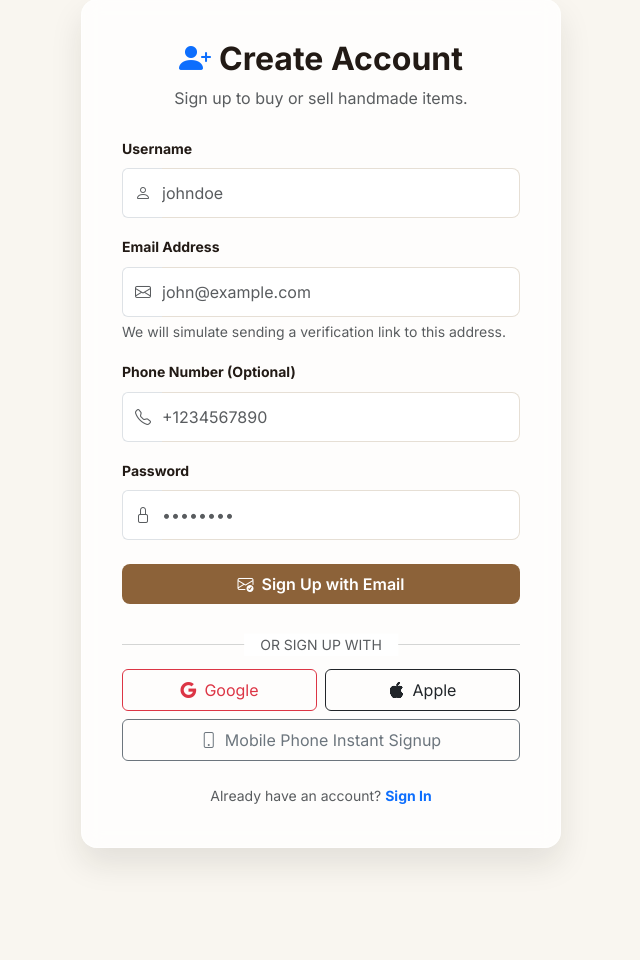
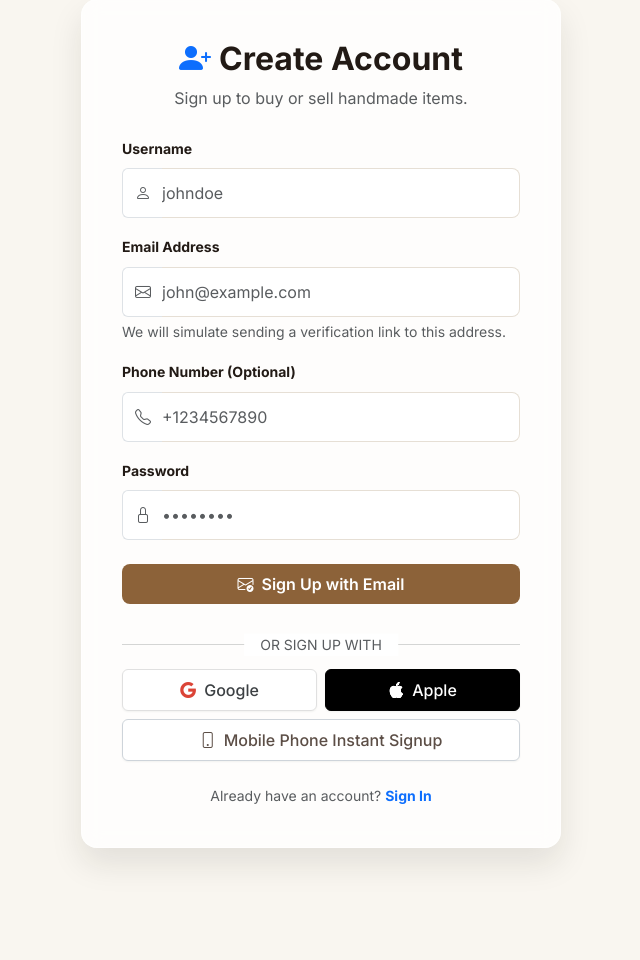
Before and after one commit to melkadi84/SoffianProject, a Django app: page /signup/ in a window 1280 px wide. Shown: the part 179-1139 px from the top of the page, without its empty margins (319-959 px from the left). Run offline with Django 5.2, Linux system fonts and the light colour scheme; data that the repository does not hold is empty; some libraries are stand-ins or nearby versions; some web fonts are replaced.

Commit message:
Enhance social authentication buttons with premium styles

```diff
--- a/core/templates/core/login.html
+++ b/core/templates/core/login.html
@@ -47,21 +47,21 @@
         <div class="row g-2 mb-4">
             <!-- Google Login -->
             <div class="col-6">
-                <a href="{% url 'mock_oauth' 'google' %}" class="btn btn-outline-danger w-100 py-2 d-flex align-items-center justify-content-center gap-2 small">
+                <a href="{% url 'mock_oauth' 'google' %}" class="btn btn-social-google w-100 py-2 d-flex align-items-center justify-content-center gap-2 small">
                     <i class="bi bi-google"></i> {% t "Google" %}
                 </a>
             </div>
 
             <!-- Apple Login -->
             <div class="col-6">
-                <a href="{% url 'mock_oauth' 'apple' %}" class="btn btn-outline-dark w-100 py-2 d-flex align-items-center justify-content-center gap-2 small">
+                <a href="{% url 'mock_oauth' 'apple' %}" class="btn btn-social-apple w-100 py-2 d-flex align-items-center justify-content-center gap-2 small">
                     <i class="bi bi-apple"></i> {% t "Apple" %}
                 </a>
             </div>
 
             <!-- Mobile Instant Login -->
             <div class="col-12 mt-2">
-                <button class="btn btn-outline-secondary w-100 py-2 d-flex align-items-center justify-content-center gap-2 small" type="button" data-bs-toggle="collapse" data-bs-target="#mobileCollapse" aria-expanded="false" aria-controls="mobileCollapse">
+                <button class="btn btn-social-mobile w-100 py-2 d-flex align-items-center justify-content-center gap-2 small" type="button" data-bs-toggle="collapse" data-bs-target="#mobileCollapse" aria-expanded="false" aria-controls="mobileCollapse">
                     <i class="bi bi-phone"></i> {% t "Mobile Phone Instant Signin" %}
                 </button>
                 <div class="collapse mt-2" id="mobileCollapse">
--- a/core/templates/core/signup.html
+++ b/core/templates/core/signup.html
@@ -63,21 +63,21 @@
         <div class="row g-2 mb-4">
             <!-- Google Sign-up -->
             <div class="col-6">
-                <a href="{% url 'mock_oauth' 'google' %}" class="btn btn-outline-danger w-100 py-2 d-flex align-items-center justify-content-center gap-2 small">
+                <a href="{% url 'mock_oauth' 'google' %}" class="btn btn-social-google w-100 py-2 d-flex align-items-center justify-content-center gap-2 small">
                     <i class="bi bi-google"></i> {% t "Google" %}
                 </a>
             </div>
 
             <!-- Apple Sign-up -->
             <div class="col-6">
-                <a href="{% url 'mock_oauth' 'apple' %}" class="btn btn-outline-dark w-100 py-2 d-flex align-items-center justify-content-center gap-2 small">
+                <a href="{% url 'mock_oauth' 'apple' %}" class="btn btn-social-apple w-100 py-2 d-flex align-items-center justify-content-center gap-2 small">
                     <i class="bi bi-apple"></i> {% t "Apple" %}
                 </a>
             </div>
 
             <!-- Mobile Instant Login -->
             <div class="col-12 mt-2">
-                <button class="btn btn-outline-secondary w-100 py-2 d-flex align-items-center justify-content-center gap-2 small" type="button" data-bs-toggle="collapse" data-bs-target="#mobileCollapse" aria-expanded="false" aria-controls="mobileCollapse">
+                <button class="btn btn-social-mobile w-100 py-2 d-flex align-items-center justify-content-center gap-2 small" type="button" data-bs-toggle="collapse" data-bs-target="#mobileCollapse" aria-expanded="false" aria-controls="mobileCollapse">
                     <i class="bi bi-phone"></i> {% t "Mobile Phone Instant Signup" %}
                 </button>
                 <div class="collapse mt-2" id="mobileCollapse">
--- a/static/css/style.css
+++ b/static/css/style.css
@@ -468,3 +468,55 @@ h1, h2, h3, h4, h5, h6, .display-font {
 .gallery-thumbnails .thumbnail-item.active {
     box-shadow: 0 0 0 2px var(--color-primary);
 }
+
+/* Premium Social Auth Buttons */
+.btn-social-google {
+    background-color: #ffffff;
+    color: #3c4043;
+    border: 1px solid #e0e0e0;
+    font-weight: 500;
+    box-shadow: 0 1px 2px rgba(0,0,0,0.05);
+    transition: var(--transition-smooth);
+}
+.btn-social-google:hover {
+    background-color: #f8f9fa;
+    border-color: #d2d2d2;
+    color: #202124;
+    transform: translateY(-1px);
+    box-shadow: 0 2px 4px rgba(0,0,0,0.08);
+}
+.btn-social-google .bi-google {
+    color: #db4437; /* Google Red */
+}
+
+.btn-social-apple {
+    background-color: #000000;
+    color: #ffffff;
+    border: 1px solid #000000;
+    font-weight: 500;
+    box-shadow: 0 1px 2px rgba(0,0,0,0.05);
+    transition: var(--transition-smooth);
+}
+.btn-social-apple:hover {
+    background-color: #1a1a1a;
+    border-color: #1a1a1a;
+    color: #ffffff;
+    transform: translateY(-1px);
+    box-shadow: 0 2px 4px rgba(0,0,0,0.08);
+}
+
+.btn-social-mobile {
+    background-color: #ffffff;
+    color: #5c4e46;
+    border: 1px solid #ced4da;
+    font-weight: 500;
+    box-shadow: 0 1px 2px rgba(0,0,0,0.05);
+    transition: var(--transition-smooth);
+}
+.btn-social-mobile:hover {
+    background-color: var(--color-primary-light);
+    border-color: var(--color-primary);
+    color: var(--color-primary);
+    transform: translateY(-1px);
+    box-shadow: 0 2px 4px rgba(0,0,0,0.08);
+}
```
